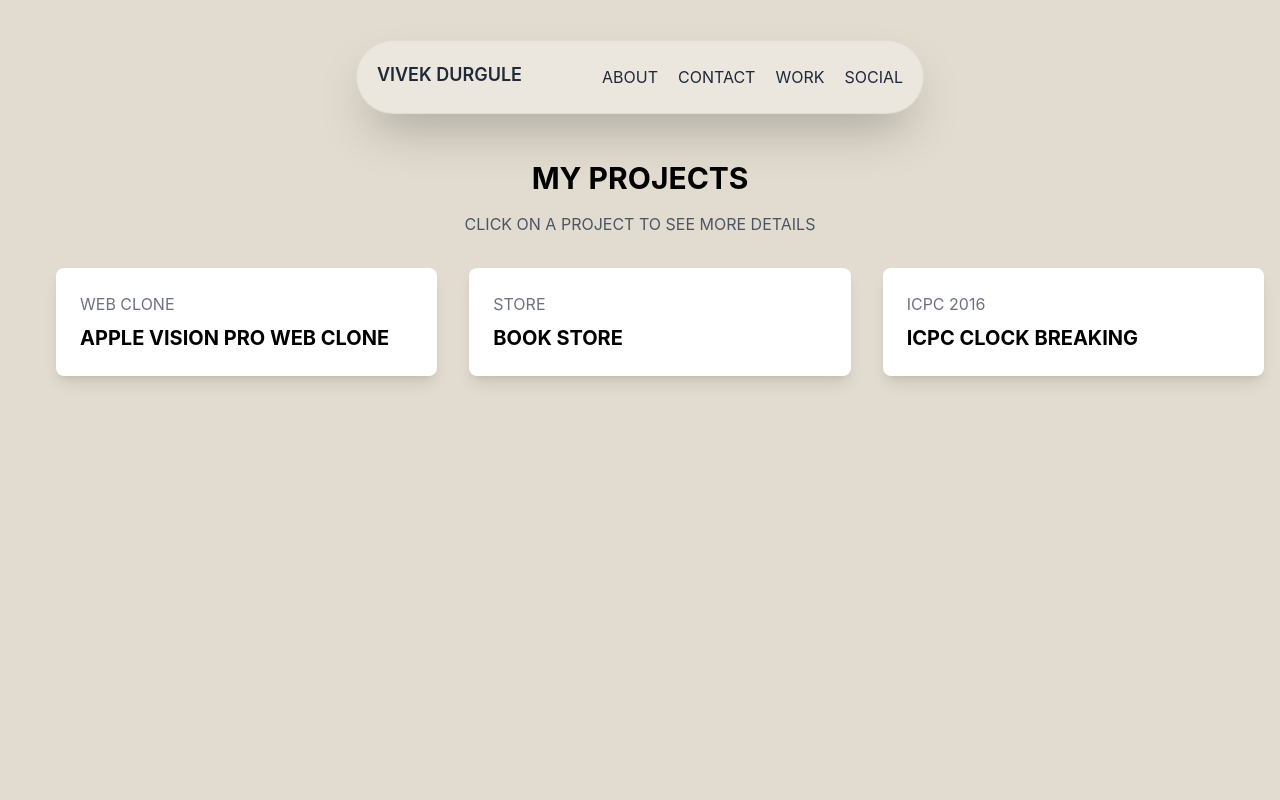
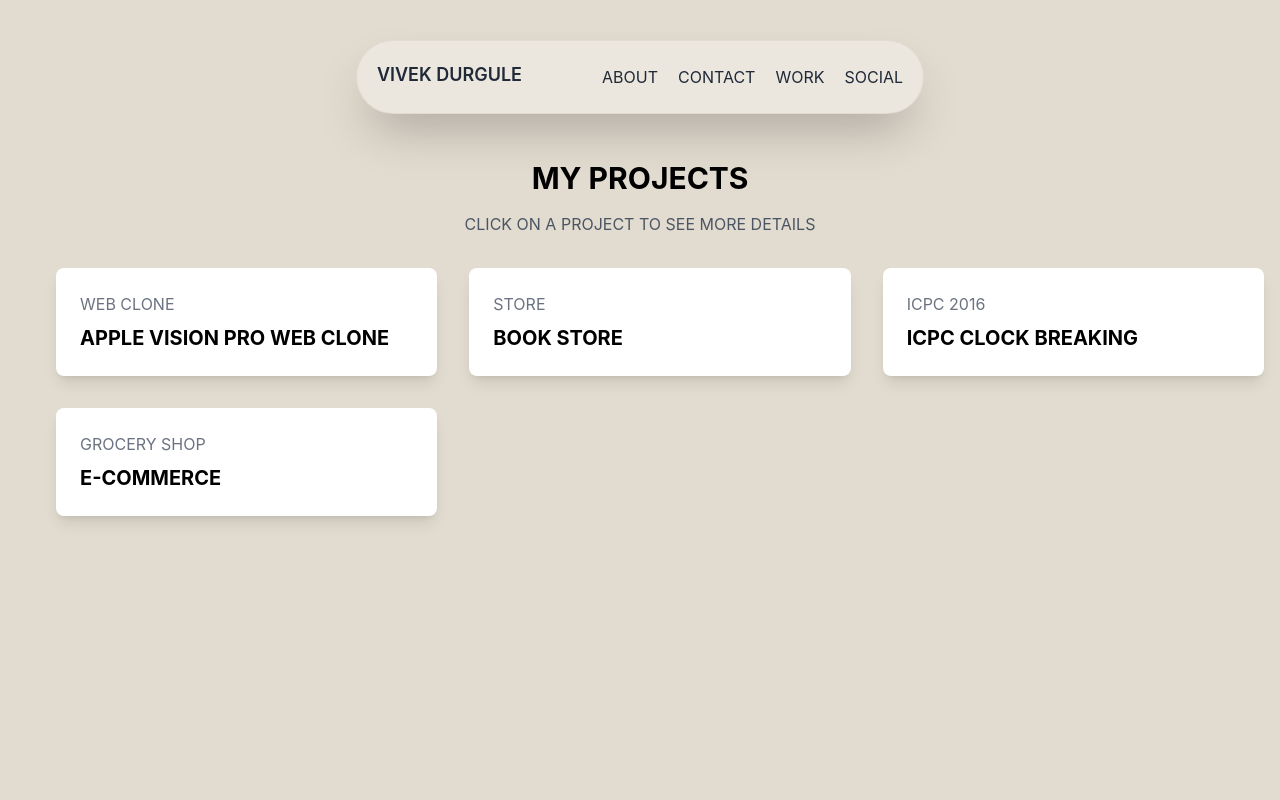
Before and after one commit to VivekDurgule12/Vivek, a React (Vite) app: page /work in a window 1280 px wide. Shown: the top 800 px of the page. Built offline with nearby package versions, Linux system fonts and the light colour scheme.

Commit message:
Update Work.jsx

```diff
--- a/src/components/Work.jsx
+++ b/src/components/Work.jsx
@@ -6,6 +6,7 @@ const items = [
   { id: 1, title: "Apple Vision Pro Web Clone", subtitle: "Web clone", link: "https://apple-vision-pro-clone-web.vercel.app/" },
   { id: 2, title: "Book Store", subtitle: "Store", link: "https://github.com/VivekDurgule12/BookStoreApp" },
   { id: 3, title: "ICPC CLOCK BREAKING", subtitle: "ICPC 2016", link: "https://github.com/VivekDurgule12/ICPC-2016-Problem-D" },
+  {id: 4, title: "E-commerce", subtitle: "Grocery Shop", link: "https://github.com/VivekDurgule12/Store"},
   // Add more items as needed
 ];
 
```
